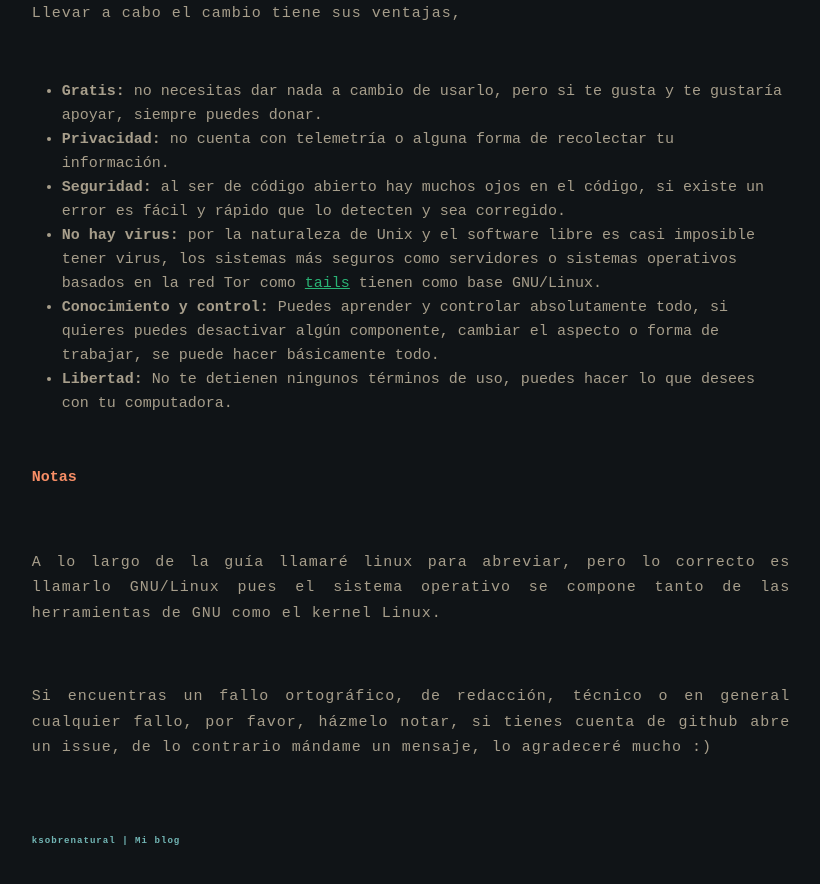
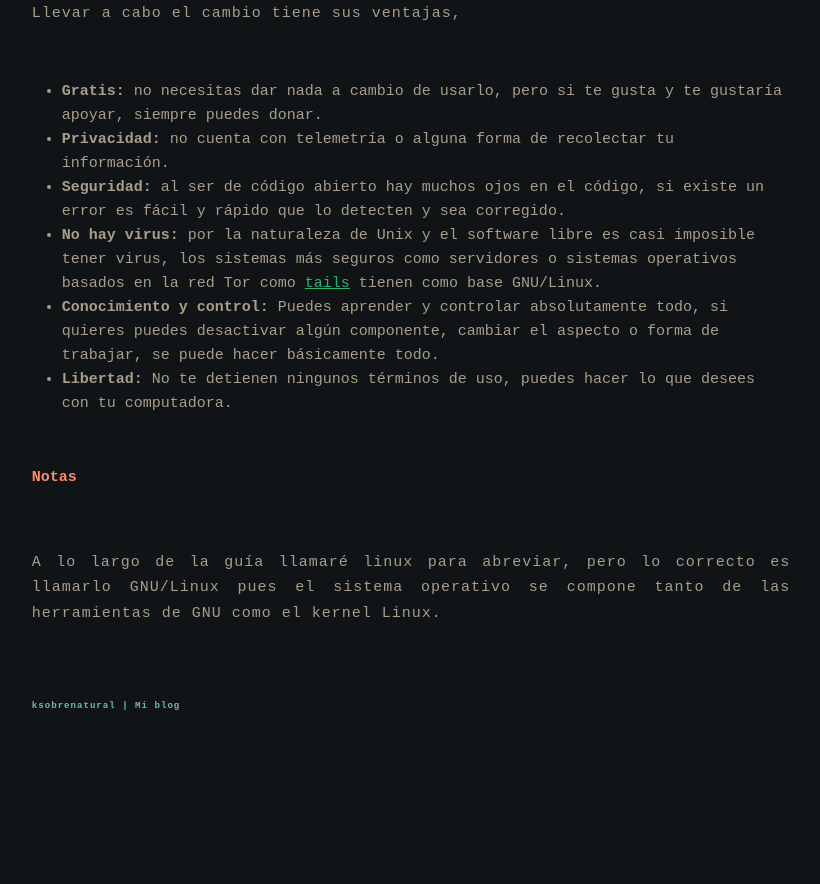
Before and after one commit to ksobrenat32/blog, a Jekyll site: the page built from all_collections/_guides/Usa-GNU-Linux.md, in a window 1280 px wide and 900 px high, scrolled down 1244 px. Shown: the top 884 px of the window, without its empty margins (229-1049 px from the left). Built offline with Jekyll 4.4.1, drawn with Linux system fonts in a browser that asks for light colours; after the commit the page ends 2010 px from its top, so only the background shows below that.

Commit message:
Mover un aviso de gnulinux a about

```diff
--- a/all_collections/_guides/Usa-GNU-Linux.md
+++ b/all_collections/_guides/Usa-GNU-Linux.md
@@ -34,5 +34,3 @@ Llevar a cabo el cambio tiene sus ventajas,
 #### Notas ####
 
 A lo largo de la guía llamaré linux para abreviar, pero lo correcto es llamarlo GNU/Linux pues el sistema operativo se compone tanto de las herramientas de GNU como el kernel Linux.
-
-Si encuentras un fallo ortográfico, de redacción, técnico o en general cualquier fallo, por favor, házmelo notar, si tienes cuenta de github abre un issue, de lo contrario mándame un mensaje, lo agradeceré mucho :)
```
Also changed, not shown: 3 other files.
